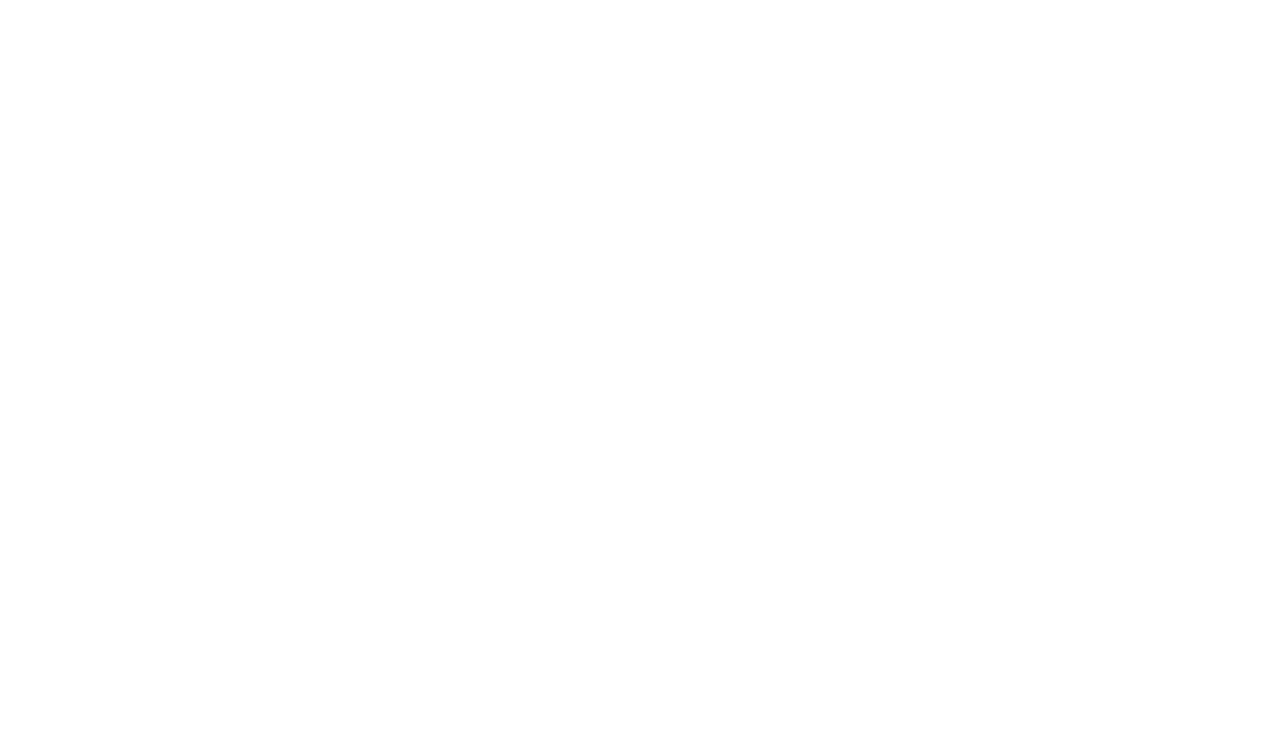
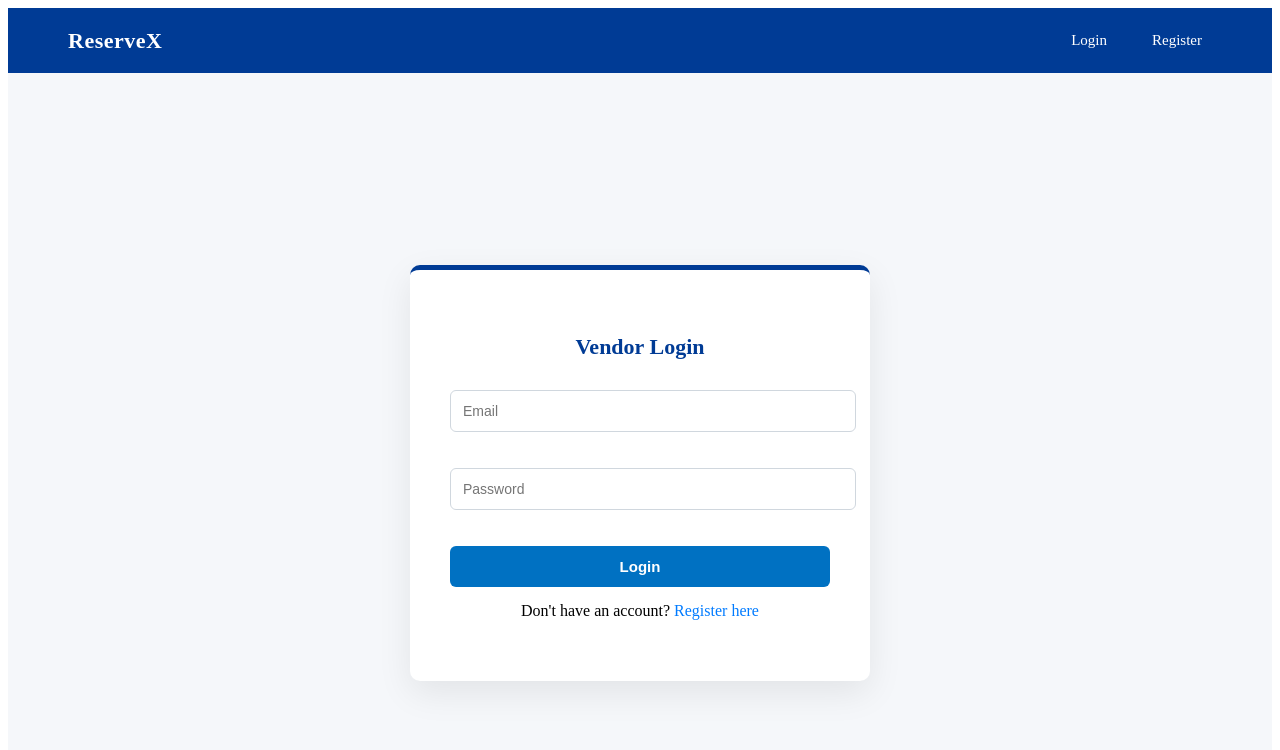
Before and after one commit to Lochithya/ReserveX, a React (Vite) app in the folder online-portal/: page / in a window 1280 px wide. Shown: the top 750 px of the page. Built offline with nearby package versions, Linux system fonts and the light colour scheme.

Commit message:
feat: implement vendor login page

```diff
--- a/online-portal/index.html
+++ b/online-portal/index.html
@@ -2,9 +2,9 @@
 <html lang="en">
   <head>
     <meta charset="UTF-8" />
-    <link rel="icon" type="image/svg+xml" href="/vite.svg" />
     <meta name="viewport" content="width=device-width, initial-scale=1.0" />
     <title>online-portal</title>
+    <link rel="icon" type="image/svg+xml" href="/vite.svg" />
   </head>
   <body>
     <div id="root"></div>
--- a/online-portal/package.json
+++ b/online-portal/package.json
@@ -12,7 +12,8 @@
   "dependencies": {
     "axios": "^1.13.5",
     "react": "^19.2.0",
-    "react-dom": "^19.2.0"
+    "react-dom": "^19.2.0",
+    "react-router-dom": "^7.13.0"
   },
   "devDependencies": {
     "@eslint/js": "^9.39.1",
--- a/online-portal/src/App.jsx
+++ b/online-portal/src/App.jsx
@@ -1,13 +1,23 @@
-import './App.css'
+import { Routes, Route } from "react-router-dom";
+import LoginPage from "./pages/LoginPage";
+import RegisterPage from "./pages/RegisterPage";
+import HomePage from "./pages/HomePage";
+import ReservationPage from "./pages/ReservationPage";
+import NavBar from "./components/NavBar";
 
 function App() {
-
-
   return (
     <>
-     <div>Start here</div>
+      <NavBar />
+
+      <Routes>
+        <Route path="/" element={<LoginPage />} />
+        <Route path="/register" element={<RegisterPage />} />
+        <Route path="/home" element={<HomePage />} />
+        <Route path="/reserve" element={<ReservationPage />} />
+      </Routes>
     </>
-  )
+  );
 }
 
-export default App
+export default App;
--- /dev/null
+++ b/online-portal/src/components/NavBar.css
@@ -0,0 +1,56 @@
+.navbar {
+  display: flex;
+  justify-content: space-between;
+  align-items: center;
+  padding: 18px 60px;
+  background-color: #003B95;
+  color: #ffffff;
+}
+
+.navbar-logo {
+  font-size: 22px;
+  font-weight: 700;
+  text-decoration: none;
+  color: #ffffff;
+  letter-spacing: 0.5px;
+}
+
+.navbar-logo:hover {
+  opacity: 0.9;
+}
+
+.navbar-links {
+  display: flex;
+  gap: 25px;
+  align-items: center;
+}
+
+.navbar-links a {
+  text-decoration: none;
+  color: #ffffff;
+  font-size: 15px;
+  font-weight: 500;
+  padding: 6px 10px;
+  border-radius: 20px;
+  transition: all 0.3s ease;
+}
+
+.navbar-links a:hover {
+  background-color: #1A4FBF;
+}
+
+.navbar-links button {
+  padding: 7px 16px;
+  border: 2px solid #ffffff;
+  border-radius: 20px;
+  background-color: transparent;
+  color: #ffffff;
+  font-weight: 600;
+  cursor: pointer;
+  transition: all 0.3s ease;
+}
+
+.navbar-links button:hover {
+  background-color: #ffffff;
+  color: #003B95;
+}
--- a/online-portal/src/components/NavBar.jsx
+++ b/online-portal/src/components/NavBar.jsx
@@ -0,0 +1,37 @@
+import { useContext } from "react";
+import { Link, useNavigate } from "react-router-dom";
+import { AuthContext } from "../contexts/AuthContext";
+import "./NavBar.css";
+
+const NavBar = () => {
+    const { isAuthenticated, logout } = useContext(AuthContext);
+    const navigate = useNavigate();
+
+    const handleLogout = () => {
+        logout();
+        navigate("/");
+    };
+
+    return (
+        <nav className="navbar">
+            <Link to="/" className="navbar-logo">ReserveX</Link>
+
+            <div className="navbar-links">
+                {isAuthenticated ? (
+                <>
+                    <Link to="/home">Home</Link>
+                    <Link to="/reserve">Reserve Stall</Link>
+                    <button onClick={handleLogout}>Logout</button>
+                </>
+            ) : (
+                <>
+                    <Link to="/">Login</Link>
+                    <Link to="/register">Register</Link>
+                </>
+            )}
+            </div>
+        </nav>
+    );
+};
+
+export default NavBar;
--- a/online-portal/src/contexts/AuthContext.jsx
+++ b/online-portal/src/contexts/AuthContext.jsx
@@ -1,8 +1,8 @@
-import { Children, createContext, useEffect, useState } from "react";
+import { createContext, useEffect, useState } from "react";
 
 export const AuthContext = createContext();
 
-export const AuthProvider = ({ Children }) => {
+export const AuthProvider = ({ children }) => {
     const [isAuthenticated, setIsAuthenticated] = useState(false);
 
     useEffect(() => {
@@ -20,9 +20,9 @@
         setIsAuthenticated(false);
     };
 
-    return(
+    return (
         <AuthContext.Provider value={{ isAuthenticated, login, logout }}>
-            {Children}
+            {children}
         </AuthContext.Provider>
     );
 };
--- a/online-portal/src/main.jsx
+++ b/online-portal/src/main.jsx
@@ -1,17 +1,13 @@
-import { StrictMode } from 'react'
-import { createRoot } from 'react-dom/client'
-import './index.css'
-import App from './App.jsx'
-import api from './services/api.js';
-import { AuthProvider } from './contexts/AuthContext.jsx';
+import React from "react";
+import ReactDOM from "react-dom/client";
+import { BrowserRouter } from "react-router-dom";
+import App from "./App.jsx";
+import { AuthProvider } from "./contexts/AuthContext.jsx";
 
-console.log(api);
-
-createRoot(document.getElementById('root')).render(
-  <StrictMode>
-    <AuthProvider>
-      <App />
-    </AuthProvider>
-  </StrictMode>,
-
-)
+ReactDOM.createRoot(document.getElementById("root")).render(
+  <BrowserRouter>
+      <AuthProvider>
+        <App />
+      </AuthProvider>
+    </BrowserRouter>
+);
--- a/online-portal/src/pages/HomePage.jsx
+++ b/online-portal/src/pages/HomePage.jsx
@@ -0,0 +1,7 @@
+const HomePage = () => {
+  return (
+    <div>HomePage</div>
+  )
+}
+
+export default HomePage
--- /dev/null
+++ b/online-portal/src/pages/LoginPage.css
@@ -0,0 +1,70 @@
+.login-container {
+  height: 100vh;
+  display: flex;
+  justify-content: center;
+  align-items: center;
+  background: #f5f7fa;
+}
+
+.login-card {
+  background-color: #ffffff;
+  padding: 45px 40px;
+  width: 380px;
+  border-radius: 10px;
+  box-shadow: 0 12px 35px rgba(0, 0, 0, 0.08);
+  text-align: center;
+  border-top: 5px solid #003B95;
+}
+
+.login-card h2 {
+  margin-bottom: 30px;
+  color: #003B95;
+  font-weight: 700;
+  font-size: 22px;
+}
+
+.login-card input {
+  width: 100%;
+  padding: 12px;
+  margin-bottom: 18px;
+  border-radius: 6px;
+  border: 1px solid #d0d7de;
+  font-size: 14px;
+  transition: all 0.3s ease;
+}
+
+.login-card input:focus {
+  border-color: #0071C2;
+  outline: none;
+  box-shadow: 0 0 0 3px rgba(0, 113, 194, 0.15);
+}
+
+.login-card button {
+  width: 100%;
+  padding: 12px;
+  border: none;
+  border-radius: 6px;
+  background-color: #0071C2;
+  color: white;
+  font-size: 15px;
+  font-weight: 600;
+  cursor: pointer;
+  transition: all 0.3s ease;
+}
+
+.login-card button:hover {
+  background-color: #005999;
+}
+
+.register-link {
+    margin-top: 15px;
+}
+
+.register-link a {
+    color: #007bff;
+    text-decoration: none;
+}
+
+.register-link a:hover {
+    text-decoration: underline;
+}
--- a/online-portal/src/pages/LoginPage.jsx
+++ b/online-portal/src/pages/LoginPage.jsx
@@ -0,0 +1,51 @@
+import { useContext, useState } from "react";
+import { useNavigate, Link } from "react-router-dom";
+import { AuthContext } from "../contexts/AuthContext";
+import "./LoginPage.css";
+
+const LoginPage = () => {
+  const [email, setEmail] = useState("");
+  const [password, setPassword] = useState("");
+  const { login } = useContext(AuthContext);
+  const navigate = useNavigate();
+
+  const handleSubmit = (e) => {
+    e.preventDefault();
+    login("token");
+    navigate("/home");
+  };
+
+  return (
+    <div className="login-container">
+      <div className="login-card">
+        <h2>Vendor Login</h2>
+
+        <form onSubmit={handleSubmit}>
+          <input
+            type="email"
+            placeholder="Email"
+            onChange={(e) => setEmail(e.target.value)}
+            required
+          />
+          <br />
+          <br />
+          <input
+            type="password"
+            placeholder="Password"
+            onChange={(e) => setPassword(e.target.value)}
+            required
+          />
+          <br />
+          <br />
+          <button type="submit">Login</button>
+        </form>
+
+        <p className="register-link">
+            Don't have an account? <Link to="/register">Register here</Link>
+        </p>
+      </div>
+    </div>
+  );
+};
+
+export default LoginPage;
--- a/online-portal/src/pages/RegisterPage.jsx
+++ b/online-portal/src/pages/RegisterPage.jsx
@@ -0,0 +1,7 @@
+const RegisterPage = () => {
+  return (
+    <div>RegisterPage</div>
+  )
+}
+
+export default RegisterPage
--- a/online-portal/src/pages/ReservationPage.jsx
+++ b/online-portal/src/pages/ReservationPage.jsx
@@ -0,0 +1,7 @@
+const ReservationPage = () => {
+  return (
+    <div>ReservationPage</div>
+  )
+}
+
+export default ReservationPage
```
Also changed, not shown: 1 other file (tests, documents, lock files or other folders).
